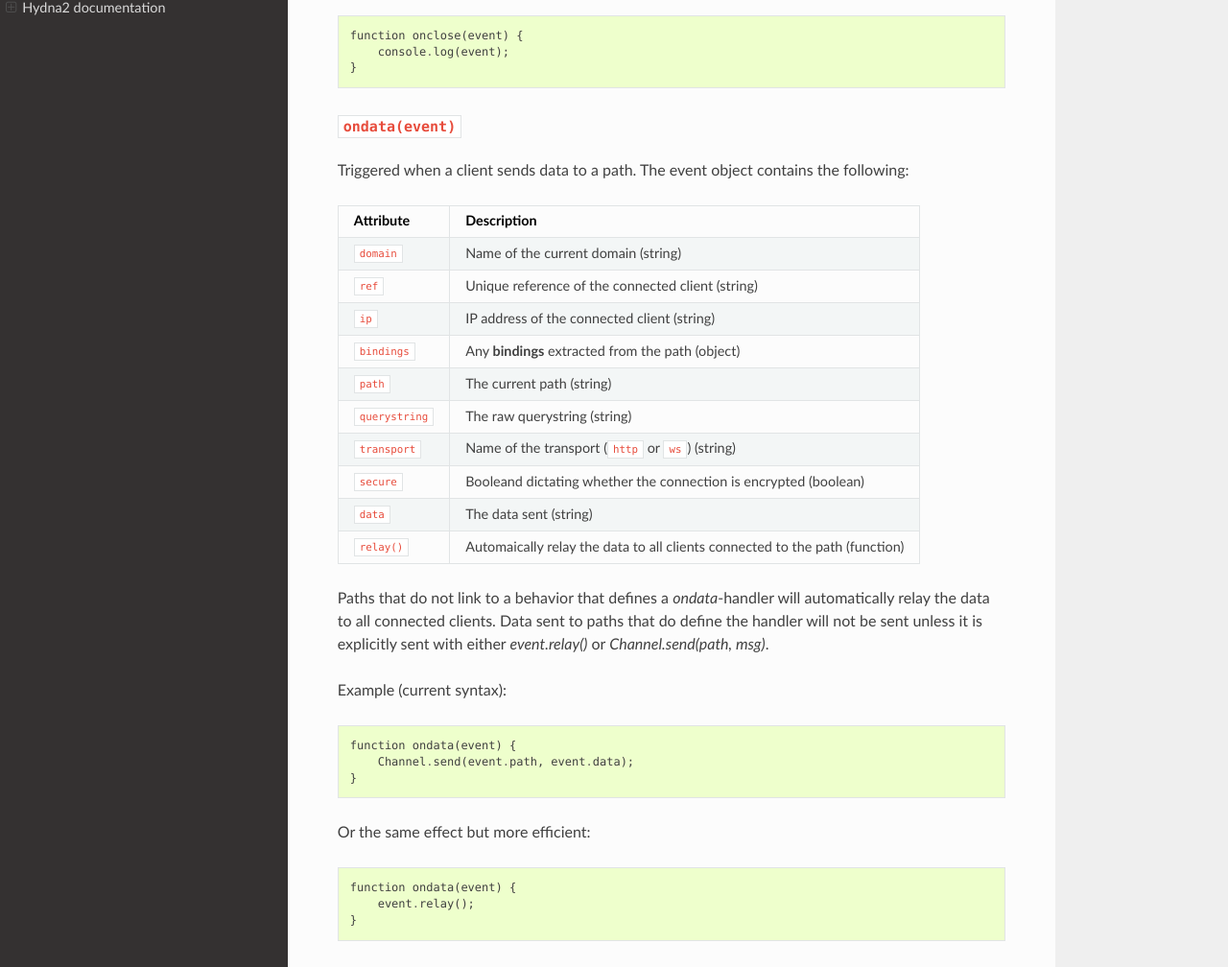
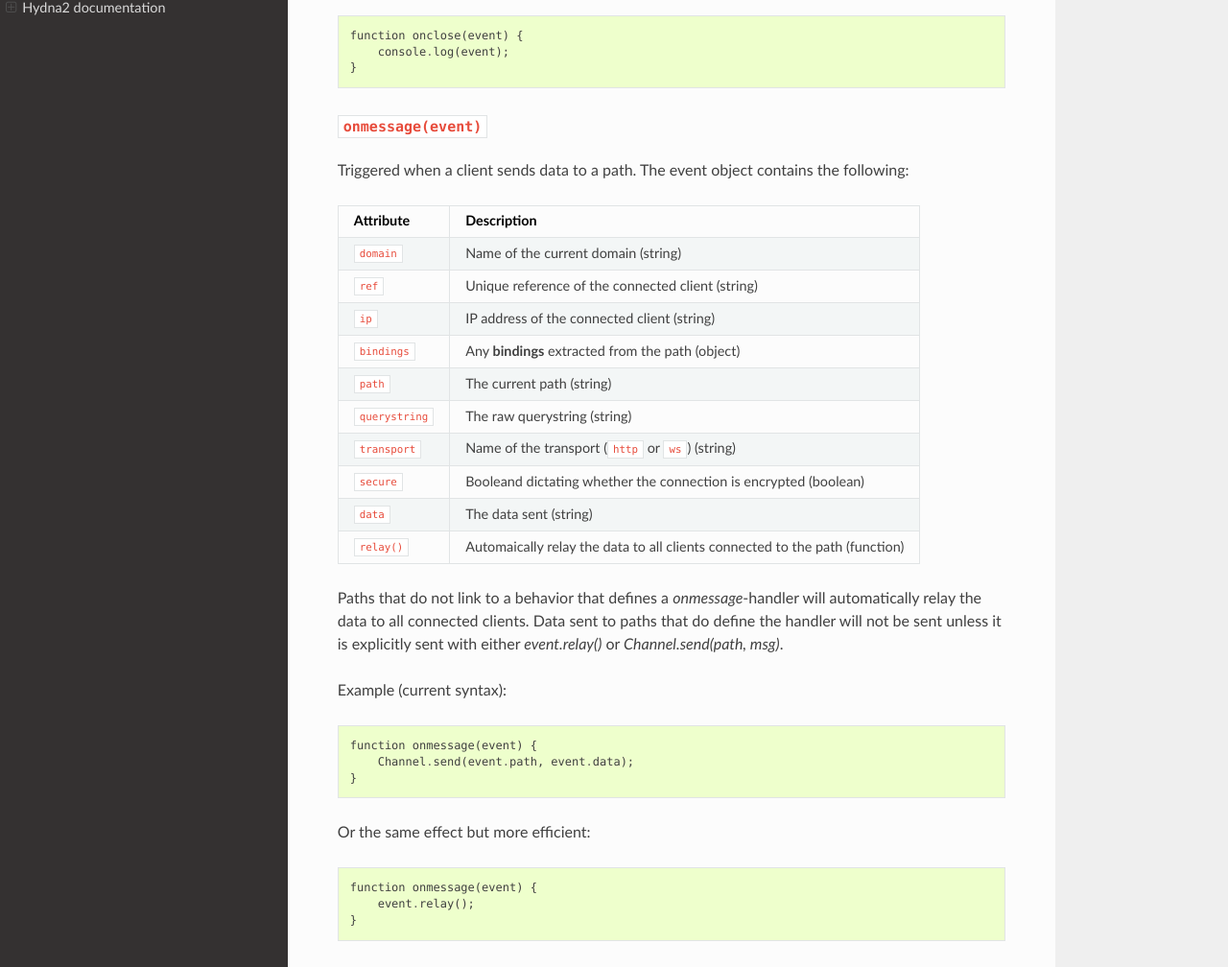
Before and after one commit to strange/hydna-docs, a Sphinx documentation site: the page built from docs/index.rst, in a window 1280 px wide and 1400 px high, scrolled down 3362 px. Shown: the part 137-1145 px from the top of the window at 96% size. Built offline with Sphinx 7.4.7 and the Read the Docs theme 2.0.0, drawn with Linux system fonts in a browser that asks for light colours.

Commit message:
Rename event handler "ondata" to "onmessage".

```diff
--- a/docs/index.rst
+++ b/docs/index.rst
@@ -37,7 +37,7 @@ Connect with WebSocket::
 Triggers the following handlers:
 
 - ``onopen``
-- ``ondata``
+- ``onmessage``
 - ``onclose``
 
 
@@ -172,7 +172,7 @@ Example (current syntax)::
     }
 
 
-``ondata(event)``
+``onmessage(event)``
 ~~~~~~~~~~~~~~~~~~
 
 Triggered when a client sends data to a path. The event object contains the
@@ -195,20 +195,20 @@ Attribute       Description
                 the path (function)
 =============== =============================================================
 
-Paths that do not link to a behavior that defines a `ondata`-handler will
+Paths that do not link to a behavior that defines a `onmessage`-handler will
 automatically relay the data to all connected clients. Data sent to paths that
 do define the handler will not be sent unless it is explicitly sent with
 either `event.relay()` or `Channel.send(path, msg)`.
 
 Example (current syntax)::
 
-    function ondata(event) {
+    function onmessage(event) {
         Channel.send(event.path, event.data);
     }
 
 Or the same effect but more efficient::
 
-    function ondata(event) {
+    function onmessage(event) {
         event.relay();
     }
 
```
